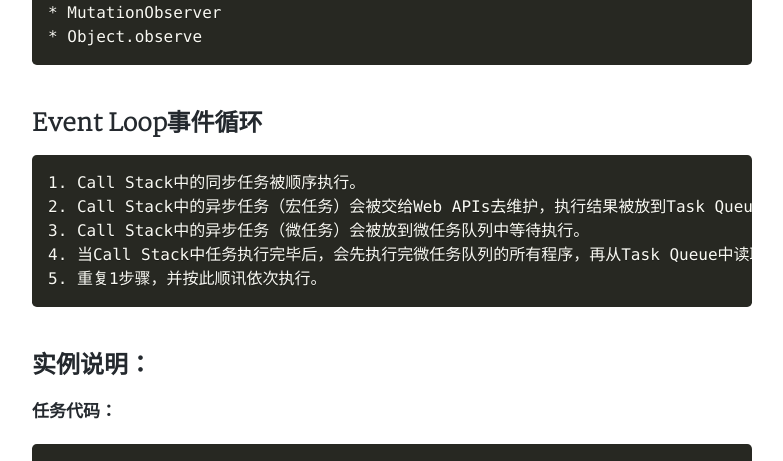
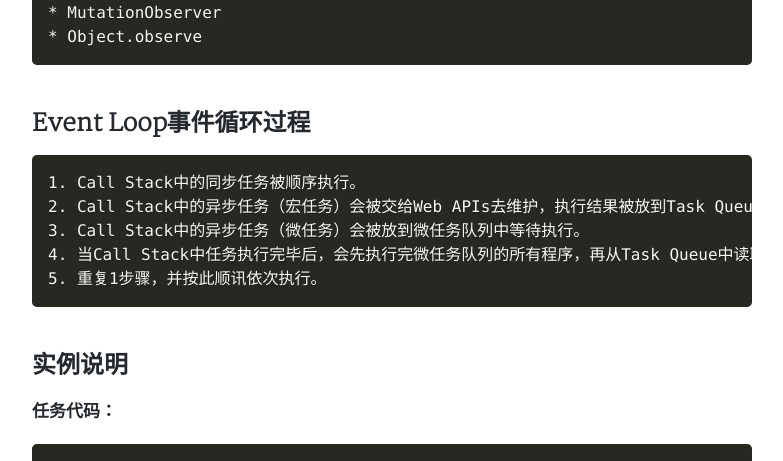
Before and after one commit to Lerryteng/Lerryteng.github.io, a Jekyll site: the page built from _posts/2018-11-02-Event Loop是什么玩意儿.md, in a window 1280 px wide and 900 px high, scrolled down 818 px. Shown: the part 152-613 px from the top of the window, without its empty margins (248-1031 px from the left). Built offline with Jekyll 4.4.1, drawn with Linux system fonts in a browser that asks for light colours; nearby versions of some CDN libraries; a style sheet for code colours, icons or effects is not loaded.

Commit message:
update event loop

````diff
--- a/_posts/2018-11-02-Event Loop是什么玩意儿.md
+++ b/_posts/2018-11-02-Event Loop是什么玩意儿.md
@@ -35,7 +35,7 @@ tags: javascript
 * Object.observe
 ```
 
-## Event Loop事件循环
+## Event Loop事件循环过程
 
 ```
 1. Call Stack中的同步任务被顺序执行。
@@ -45,7 +45,7 @@ tags: javascript
 5. 重复1步骤，并按此顺讯依次执行。
 ```
 
-## 实例说明：
+## 实例说明
 
 **任务代码：**
 
````
